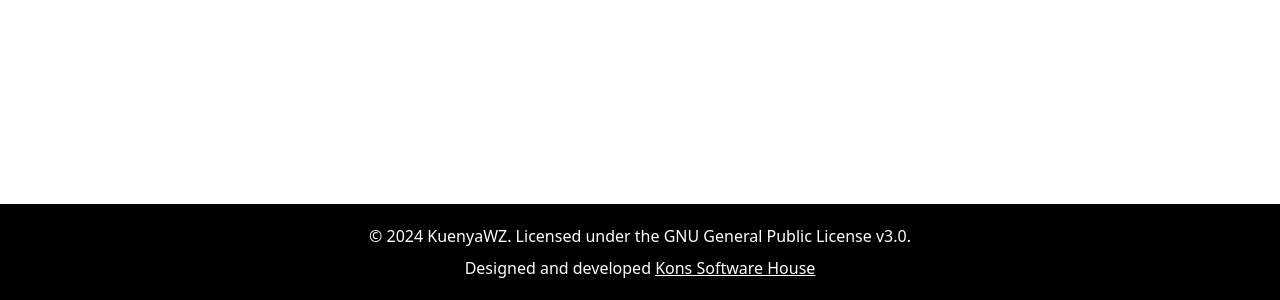
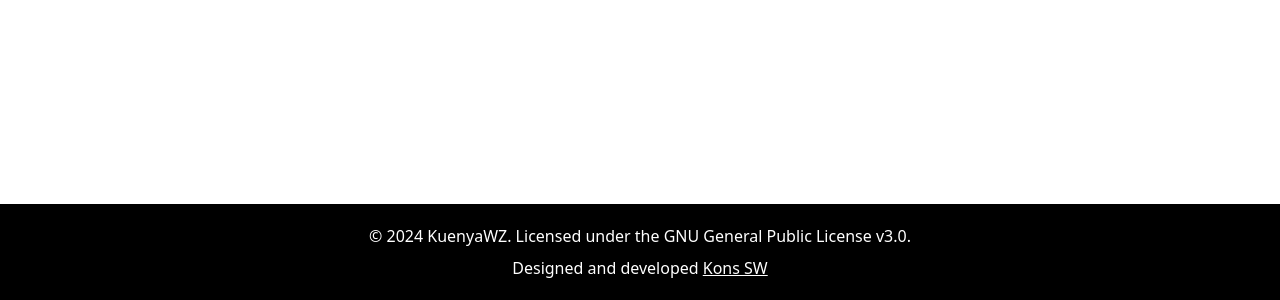
Before and after one commit to Kons-Software-House/kuenyawz-frontend, a React (Vite) app: page /not-found in a window 1280 px wide. Shown: the part 1000-1300 px from the top of the page. Built offline with nearby package versions, Linux system fonts and the light colour scheme; no server answers; what @designbycode/tailwindcss-text-shadow would draw is missing.

Commit message:
fix: update footer text to shorten the developer name for clarity

```diff
--- a/src/components/user/core/Footer.tsx
+++ b/src/components/user/core/Footer.tsx
@@ -2,7 +2,7 @@ export default function Footer() {
   return (
     <footer className="bg-black text-white p-5 flex flex-col gap-2">
       <p className="w-full text-center">&copy; 2024 KuenyaWZ. Licensed under the GNU General Public License v3.0.</p>
-      <p className="w-full text-center">Designed and developed <a href="https://github.com/Kons-Software-House" className="underline">Kons Software House</a></p>
+      <p className="w-full text-center">Designed and developed <a href="https://github.com/Kons-Software-House" className="underline">Kons SW</a></p>
     </footer>
   )
 }
```
